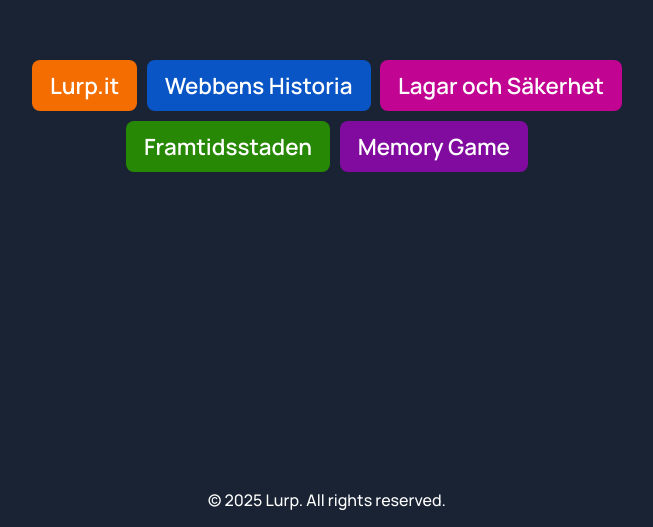
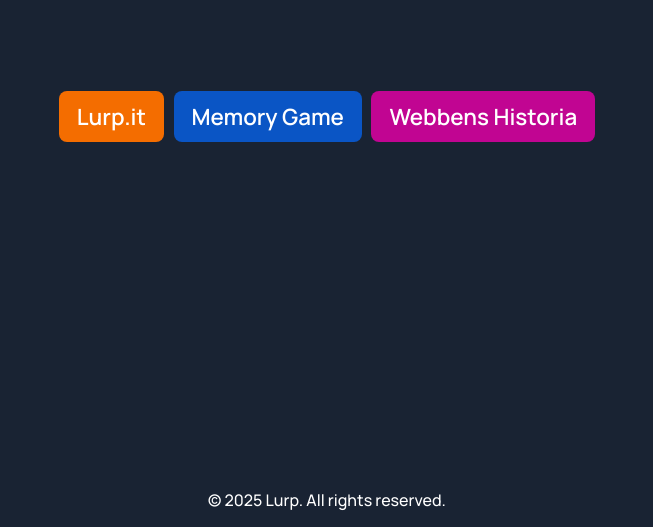
Before and after one commit to wopuff/projects, a website: page index.html in a window 1280 px wide. Shown: the part 273-800 px from the top of the page, without its empty margins (313-966 px from the left). Drawn offline with Linux system fonts and the light colour scheme.

```diff
--- a/index.html
+++ b/index.html
@@ -21,10 +21,10 @@
     <!-- <a href="https://www.lurp.it">Lurp</a> -->
     <a href="https://app.lurp.it">Lurp.it</a>
     <!-- <a href="https://www.sekunder.nu">Sekunder.nu</a> -->
-    <a href="/webbens-historia">Webbens Historia</a>
-    <a href="/lagar-och-sakerhet">Lagar och Säkerhet</a>
-    <a href="/framtidsstaden">Framtidsstaden</a>
-    <a href="/memory-game">Memory Game</a>
+    <!-- <a href="/lagar-och-sakerhet">Lagar och Säkerhet</a> -->
+    <!-- <a href="/framtidsstaden">Framtidsstaden</a> -->
+    <a href="memory-game">Memory Game</a>
+    <a href="webbens-historia">Webbens Historia</a>
   </div>
 
   <!-- legal -->
```
Also changed, not shown: package.json (added, +32 -0 lines), 2 other files.
